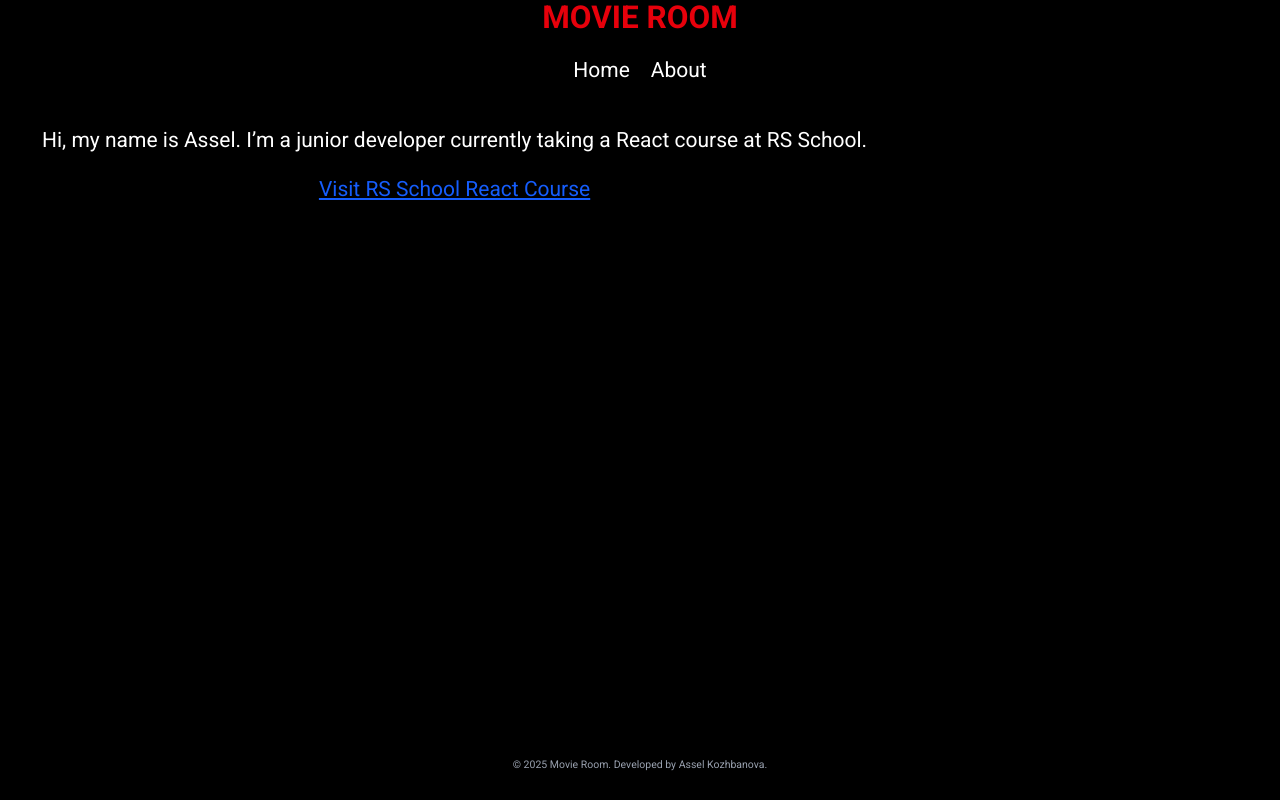
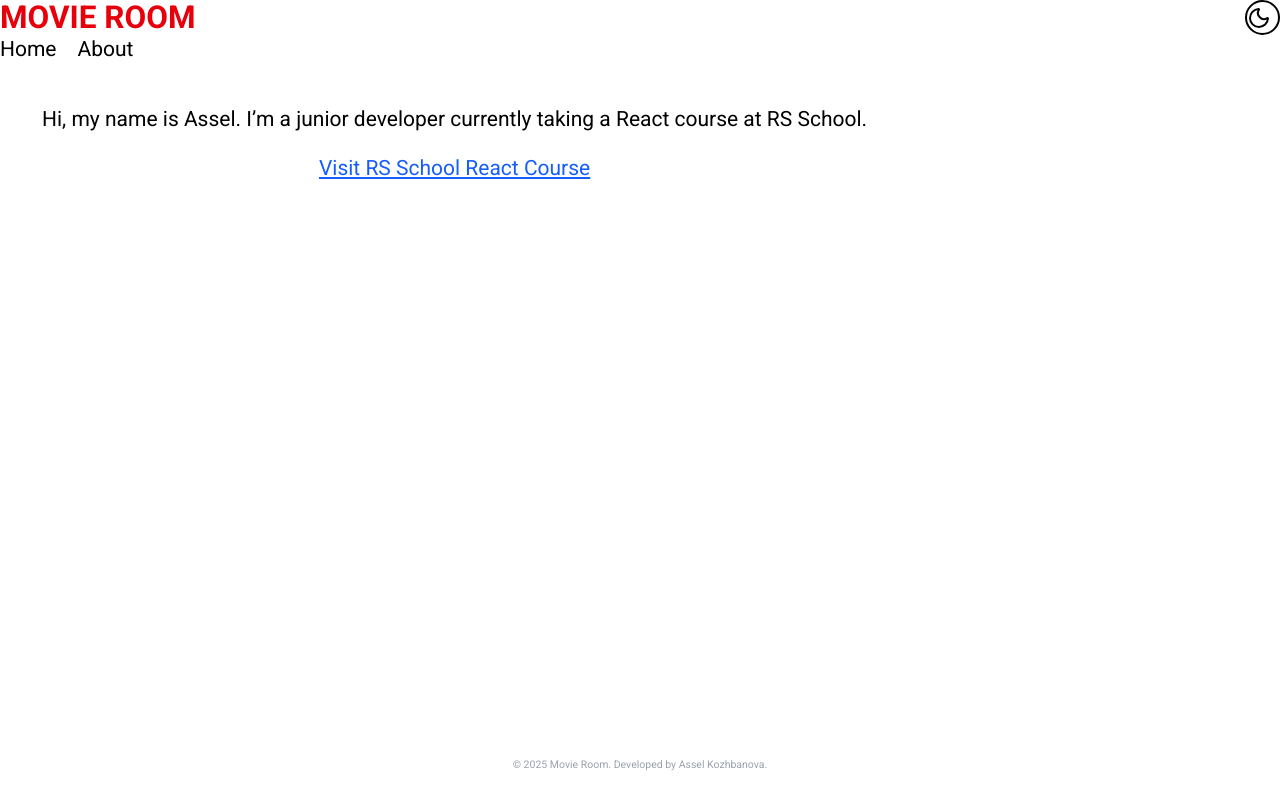
Before and after one commit to ANurlive/movie-room-app, a React (Vite) app: page /about in a window 1280 px wide. Built offline with nearby package versions, Linux system fonts and the light colour scheme.

Commit message:
feat: add ThemeContext and ToggleThemeButton component

```diff
--- a/package.json
+++ b/package.json
@@ -20,6 +20,7 @@
     "@types/lodash": "^4.17.20",
     "file-saver": "^2.0.5",
     "lodash": "^4.17.21",
+    "lucide-react": "^0.536.0",
     "react": "^19.1.0",
     "react-dom": "^19.1.0",
     "react-redux": "^9.2.0",
--- a/src/components/Layout/Layout.tsx
+++ b/src/components/Layout/Layout.tsx
@@ -1,10 +1,12 @@
+import ToggleThemeButton from '../ToggleThemeButton/ToggleThemeButton';
 import { LAYOUT_TEXT } from './messages';
 import { NavLink, Outlet } from 'react-router-dom';
 
 export default function Layout() {
   return (
     <div className="flex flex-col gap-8 w-full min-h-screen">
-      <header className="flex flex-col gap-6 justify-center items-center ">
+      <header className="flex justify-between">
+        <div className="flex-col gap-6 justify-center items-center">
           <h1 className="text-4xl font-extrabold uppercase text-red-600">
             {LAYOUT_TEXT.TITLE}
           </h1>
@@ -16,6 +18,8 @@ export default function Layout() {
               About
             </NavLink>
           </nav>
+        </div>
+        <ToggleThemeButton />
       </header>
       <main className="flex gap-6 w-full flex-1 px-8">
         <Outlet />
--- /dev/null
+++ b/src/components/ToggleThemeButton/ToggleThemeButton.tsx
@@ -0,0 +1,12 @@
+import { Moon, Sun } from 'lucide-react';
+import { useTheme } from '../../context/ThemeContext/ThemeContext';
+
+export default function ToggleThemeButton() {
+  const { theme, toggleTheme } = useTheme();
+
+  return (
+    <button onClick={toggleTheme} className="w-10 h-10 rounded-full border-2 ">
+      {theme === 'dark' ? <Sun className="" /> : <Moon className="" />}
+    </button>
+  );
+}
--- /dev/null
+++ b/src/context/ThemeContext/ThemeContext.tsx
@@ -0,0 +1,18 @@
+import { createContext, useContext } from 'react';
+
+export type Theme = 'light' | 'dark';
+
+type ThemeContextType = {
+  theme: Theme;
+  toggleTheme: () => void;
+};
+
+export const ThemeContext = createContext<ThemeContextType | undefined>(
+  undefined //I use undefined to check and throw error, when context will be used beyond the provider
+);
+
+export const useTheme = () => {
+  const context = useContext(ThemeContext);
+  if (!context) throw new Error('useTheme must be used inside ThemeProvider');
+  return context;
+};
--- /dev/null
+++ b/src/context/ThemeContext/ThemeProvider.tsx
@@ -0,0 +1,26 @@
+import { useEffect, useState } from 'react';
+import { type Theme, ThemeContext } from './ThemeContext';
+
+const ThemeProvider = ({ children }: { children: React.ReactNode }) => {
+  const [theme, setTheme] = useState<Theme>(() => {
+    const saved = localStorage.getItem('theme');
+    return saved === 'dark' ? 'dark' : 'light';
+  });
+
+  useEffect(() => {
+    localStorage.setItem('theme', theme);
+    //for tailwind automate activation to change it's theme
+    document.documentElement.classList.toggle('dark', theme === 'dark');
+  }, [theme]);
+
+  const toggleTheme = () => {
+    setTheme((prev) => (prev === 'light' ? 'dark' : 'light'));
+  };
+  return (
+    <ThemeContext.Provider value={{ theme, toggleTheme }}>
+      {children}
+    </ThemeContext.Provider>
+  );
+};
+
+export default ThemeProvider;
--- a/src/index.css
+++ b/src/index.css
@@ -1,13 +1,14 @@
 @import './styles/myNormalize.css';
 @import 'tailwindcss';
+
 
 :root {
   font-family: 'Roboto', Times, serif;
   font-size: 14px;
-  color: white;
+  color: black;
 }
 body {
-  background-color: black;
+  background-color: white;
 }
 
 .visually-hidden {
--- a/src/main.tsx
+++ b/src/main.tsx
@@ -5,6 +5,7 @@ import { RouterProvider } from 'react-router-dom';
 import router from './router';
 import { Provider } from 'react-redux';
 import store from './store';
+import ThemeProvider from './context/ThemeContext/ThemeProvider';
 
 const container = document.getElementById('root');
 if (!container) {
@@ -13,7 +14,9 @@ if (!container) {
 createRoot(container).render(
   <StrictMode>
     <Provider store={store}>
-      <RouterProvider router={router} />
+      <ThemeProvider>
+        <RouterProvider router={router} />
+      </ThemeProvider>
     </Provider>
   </StrictMode>
 );
```
Also changed, not shown: 1 other file (tests, documents, lock files or other folders). Lines whose indentation alone changed are shown as unchanged.
